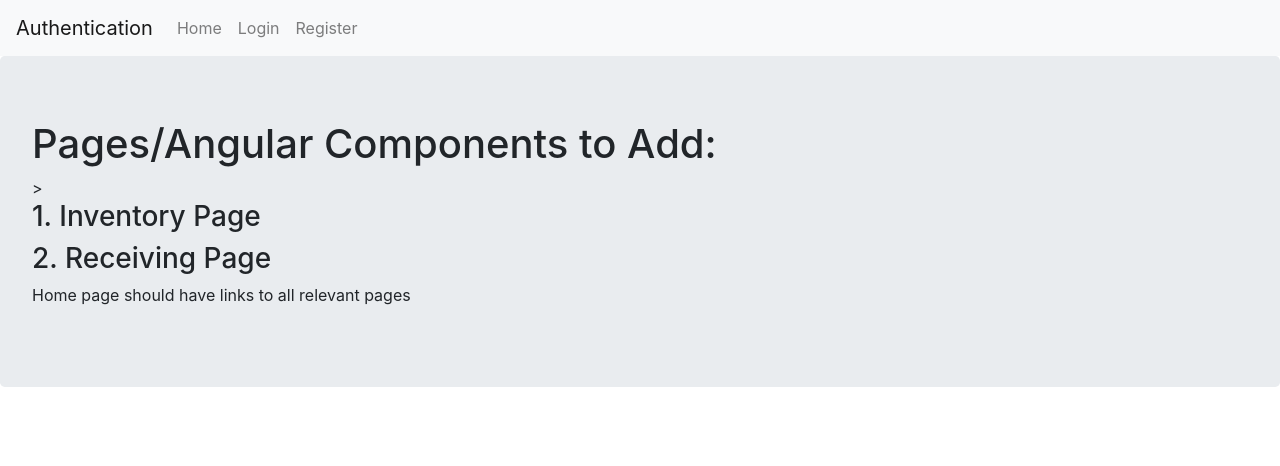
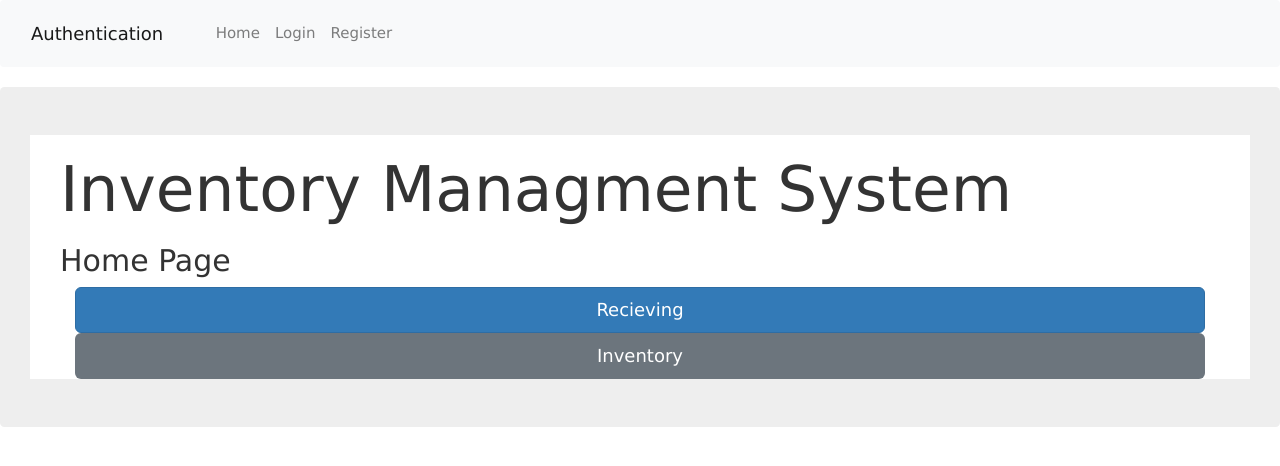
Before and after one commit to Woz-U-Group-Projects/code-fusion, an Angular app in the folder client/: page /home in a window 1280 px wide. Shown: the top 466 px of the page. Built offline with nearby package versions, Linux system fonts and the light colour scheme; no server answers.

Commit message:
Update home.component.html

```diff
--- a/client/src/app/home/home.component.html
+++ b/client/src/app/home/home.component.html
@@ -1,4 +1,22 @@
-<h1>Pages/Angular Components to Add:</h1>>
-<h3>1. Inventory Page</h3>
-<h3>2. Receiving Page</h3>
-<p>Home page should have links to all relevant pages</p>
+		<!DOCTYPE html>
+		<html>
+			<title>main page</title>
+			<meta name="viewport" content="width=device-width, initial-scale=1">
+				<link rel="stylesheet" href="https://maxcdn.bootstrapcdn.com/bootstrap/3.3.7/css/bootstrap.min.css" integrity="sha384-BVYiiSIFeK1dGmJRAkycuHAHRg32OmUcww7on3RYdg4Va+PmSTsz/K68vbdEjh4u"
+		                                                                                                                        crossorigin="anonymous">
+					<link rel="stylesheet" href="https://www.w3schools.com/w3css/4/w3.css">
+						<body class="container-fluid" >
+							<div class="container-fluid">
+								<h1 class="h1">Inventory Managment System</h1>
+								<h2 class="h2">Home Page</h2>
+								<div class="container-fluid">
+									<button type="button" class="btn btn-primary btn-lg btn-block">Recieving</button>
+								</div>
+								<div class="container-fluid">
+									<button type="button" class="btn btn-secondary btn-lg btn-block">Inventory</button>
+								</div>
+								<script src="https://ajax.googleapis.com/ajax/libs/jquery/3.2.1/jquery.min.js"></script>
+								<script src="https://maxcdn.bootstrapcdn.com/bootstrap/3.3.7/js/bootstrap.min.js" integrity="sha384-Tc5IQib027qvyjSMfHjOMaLkfuWVxZxUPnCJA7l2mCWNIpG9mGCD8wGNIcPD7Txa" crossorigin="anonymous"></script>
+							</div>
+						</body>
+					</html>
```
